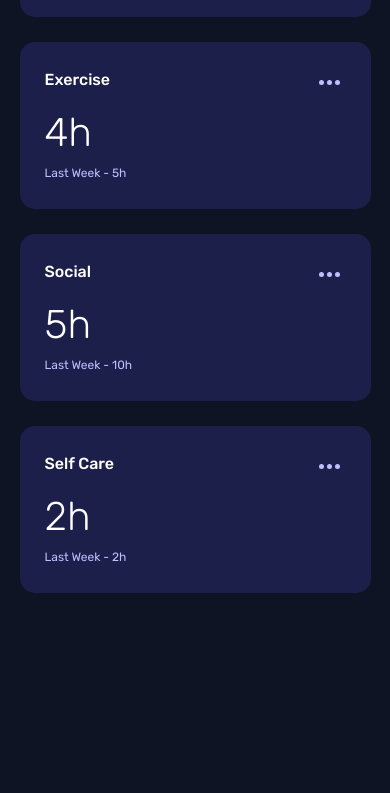
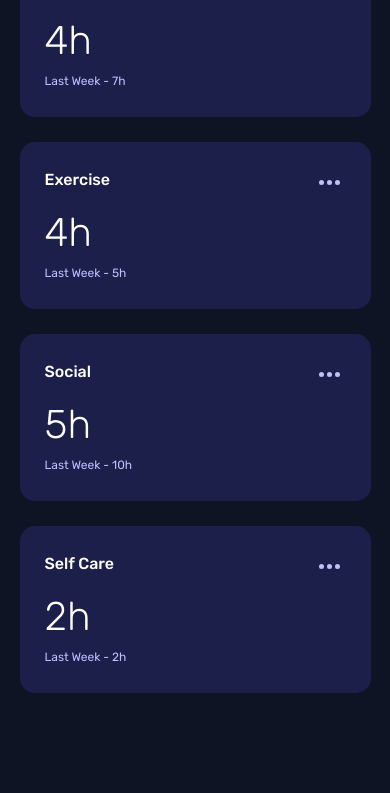
Before and after one commit to GabrielOJorge/time-tracking-dashboard, a plain HTML site: page index.html in a window 390 px wide. Shown: the part 750-1543 px from the top of the page. Before the commit the page ends 1343 px from the top, so only its background shows below. Drawn offline with Linux system fonts and the light colour scheme.

Commit message:
Add padding top and bottom of 10rem to main on mobile

```diff
--- a/src/style/elements/base.css
+++ b/src/style/elements/base.css
@@ -25,6 +25,7 @@ button {
 
 @media screen and (max-width: 1200px) {
   main {
+    padding: 10rem 0;
     grid-template-columns: 90vw;
     grid-template-areas: "profile-card"
                          "card-wrapper";
```
